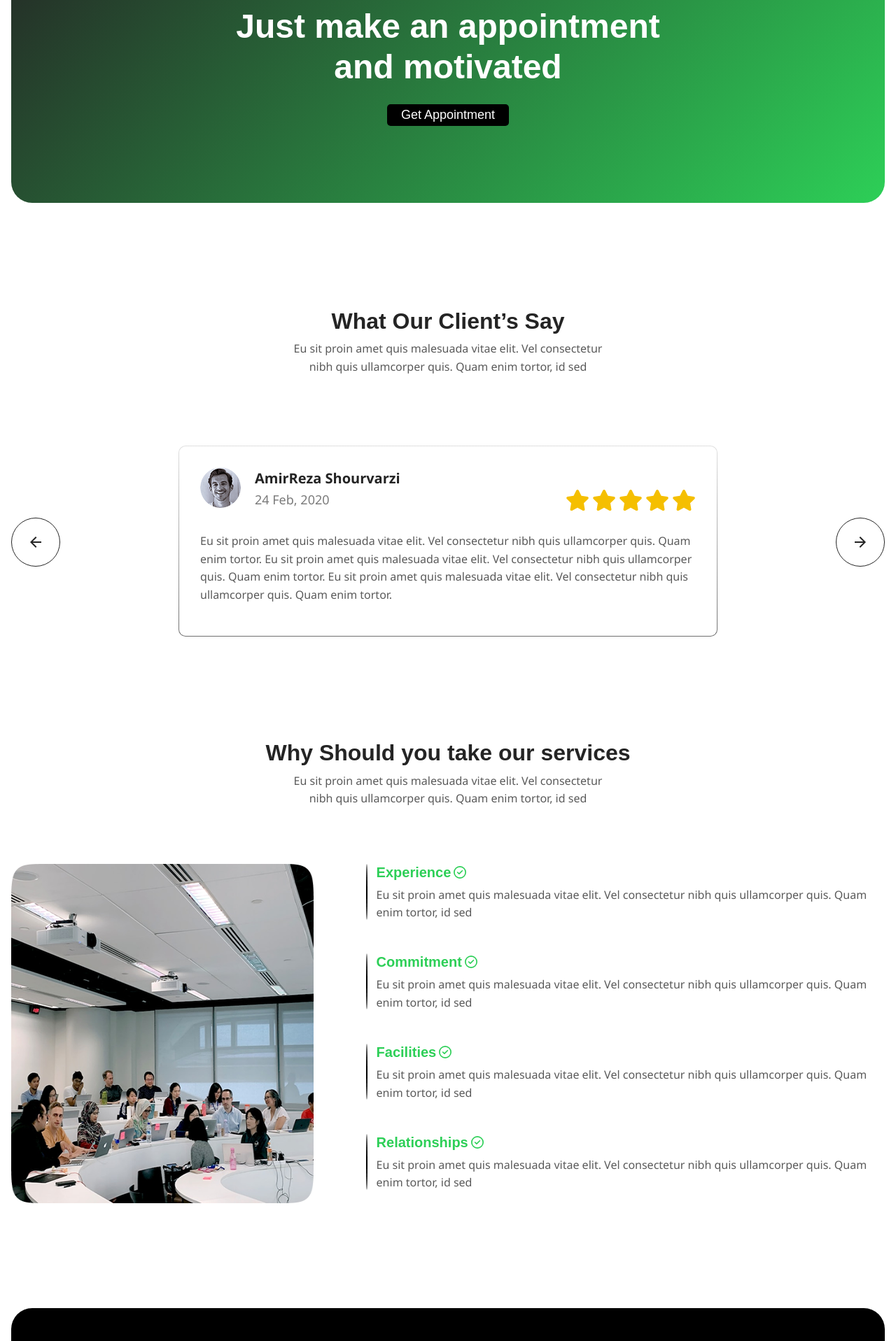
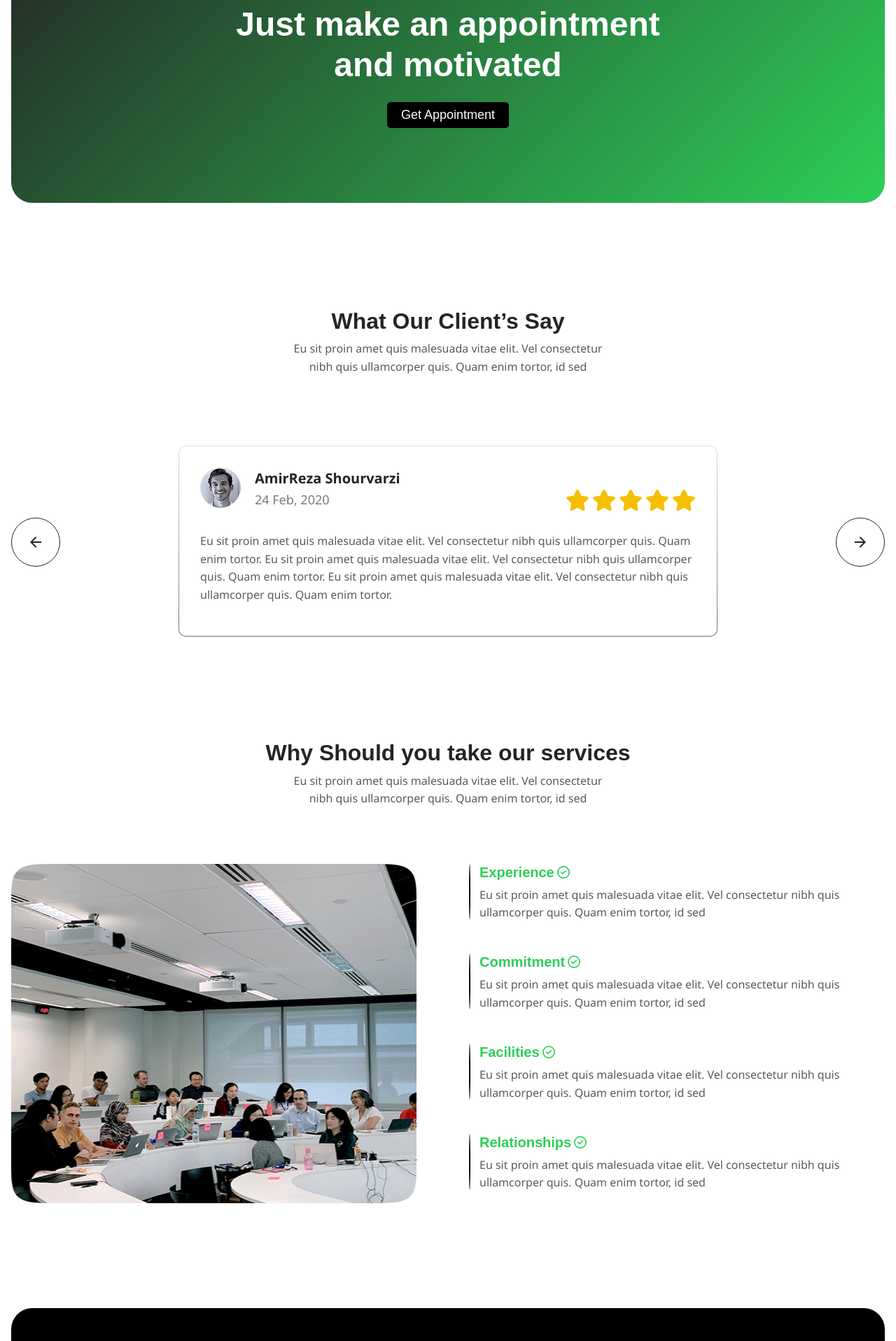
Before and after one commit to amirrezash0n/oxcare, a React (Vite) app: page / in a window 1280 px wide. Shown: the part 2201-4118 px from the top of the page at 70% size. Built offline with nearby package versions, Linux system fonts and the light colour scheme.

Commit message:
fix whyus component

```diff
--- a/src/App.tsx
+++ b/src/App.tsx
@@ -1,12 +1,12 @@
-// import Footer from "./components/Footer/Footer";
-import Appointment from "./components/Appointment/Appointment";
-import CallbackForm from "./components/CallbackForm/CallbackForm";
-import Feedbacks from "./components/Feedbacks/Feedbacks";
 import Header from "./components/Header/Header";
 import Hero from "./components/Hero/Hero";
+import Stats from "./components/Stats/Stats";
 import Services from "./components/Services/Services";
-import Stats from "./components/Stats/Stats";
-import WhyUs from "./components/WhyUs/benefitsItem";
+import Appointment from "./components/Appointment/Appointment";
+import Feedbacks from "./components/Feedbacks/Feedbacks";
+import WhyUs from "./components/WhyUs/BenefitItems";
+import CallbackForm from "./components/CallbackForm/CallbackForm";
+import Footer from "./components/Footer/Footer";
 
 export default function App() {
   return (
@@ -21,7 +21,7 @@ export default function App() {
         <WhyUs />
         <CallbackForm />
       </main>
-      {/* <Footer /> */}
+      <Footer />
     </div>
   );
 }
--- a/src/components/WhyUs/WhyUs.module.css
+++ b/src/components/WhyUs/WhyUs.module.css
@@ -4,7 +4,7 @@
 }
 
 .imgWrapper {
-    max-width: 500px;
+    width: 50%;
     height: 485px;
 }
 
@@ -17,6 +17,7 @@
     display: flex;
     justify-content: space-between;
     flex-direction: column;
+    width: 50%;
 }
 
 .benefitItem {
@@ -78,6 +79,10 @@
         left: -10px;
     }
 
+    .benefitItems {
+        width: 75%;
+    }
+
 }
 
 @media (max-width : 768px) {
@@ -97,4 +102,8 @@
         width: 350px;
         height: 300px;
     }
+
+    .benefitItems {
+        width: 100%;
+    }
 }
--- a/src/components/footer/footer.tsx
+++ b/src/components/footer/footer.tsx
@@ -1,3 +1,3 @@
 export default function Footer() {
-  return <footer>This is a footer</footer>;
+  return <div></div>;
 }
--- a/src/styles/variables.css
+++ b/src/styles/variables.css
@@ -10,6 +10,7 @@
     --white-color: #FFFFFF;
     --yellow-color: #F5BF00;
     --black-color: #000000;
+    --terciary-color: #E4F4E8;
     /* +++++++++++++++++++++++++++++++++++++++++++++++++++++++++++++ */
 
     /* Fonts */
```
Also changed, not shown: src/components/WhyUs/BenefitItems.tsx (renamed from src/components/WhyUs/benefitsItem.tsx).
